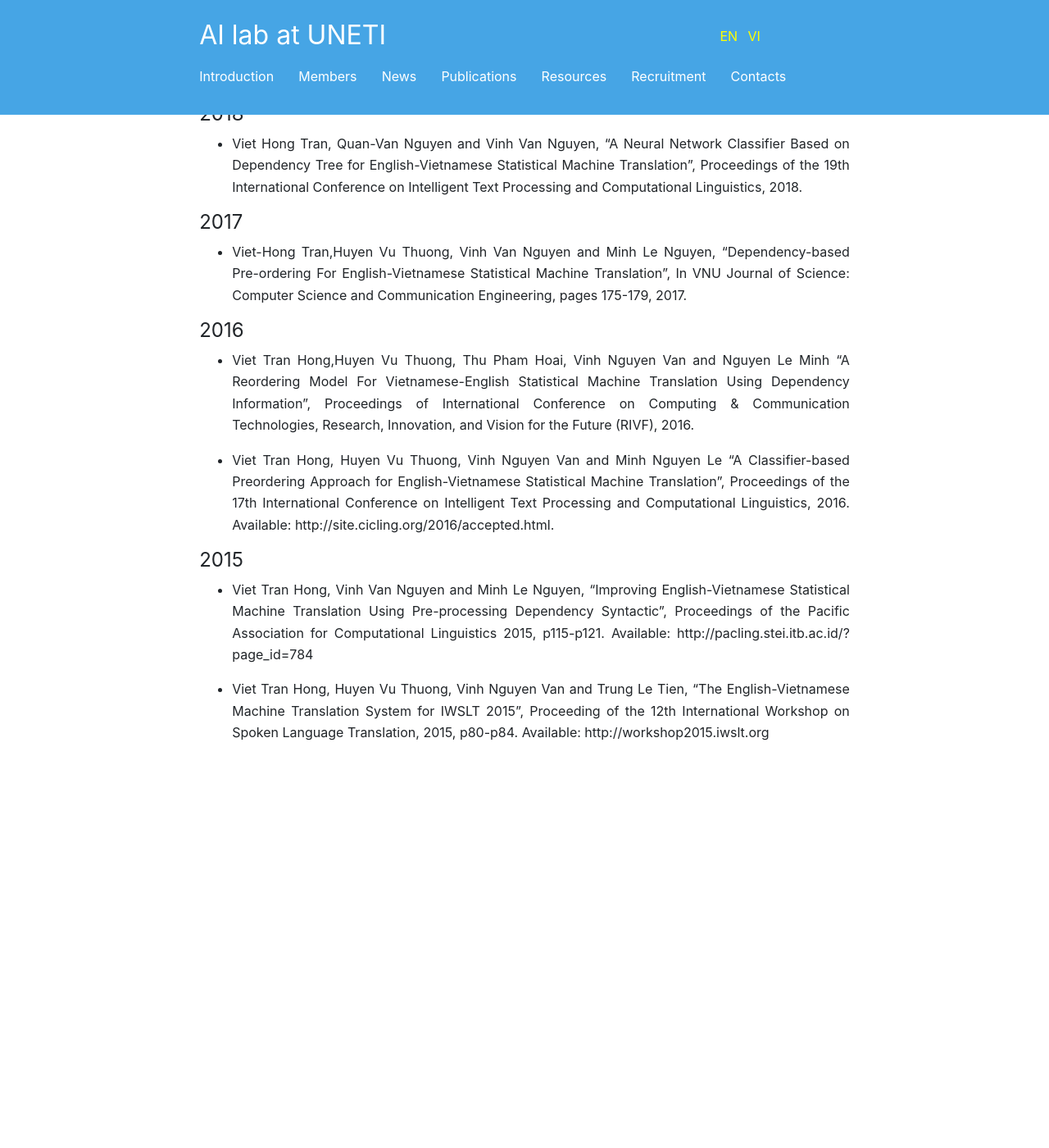
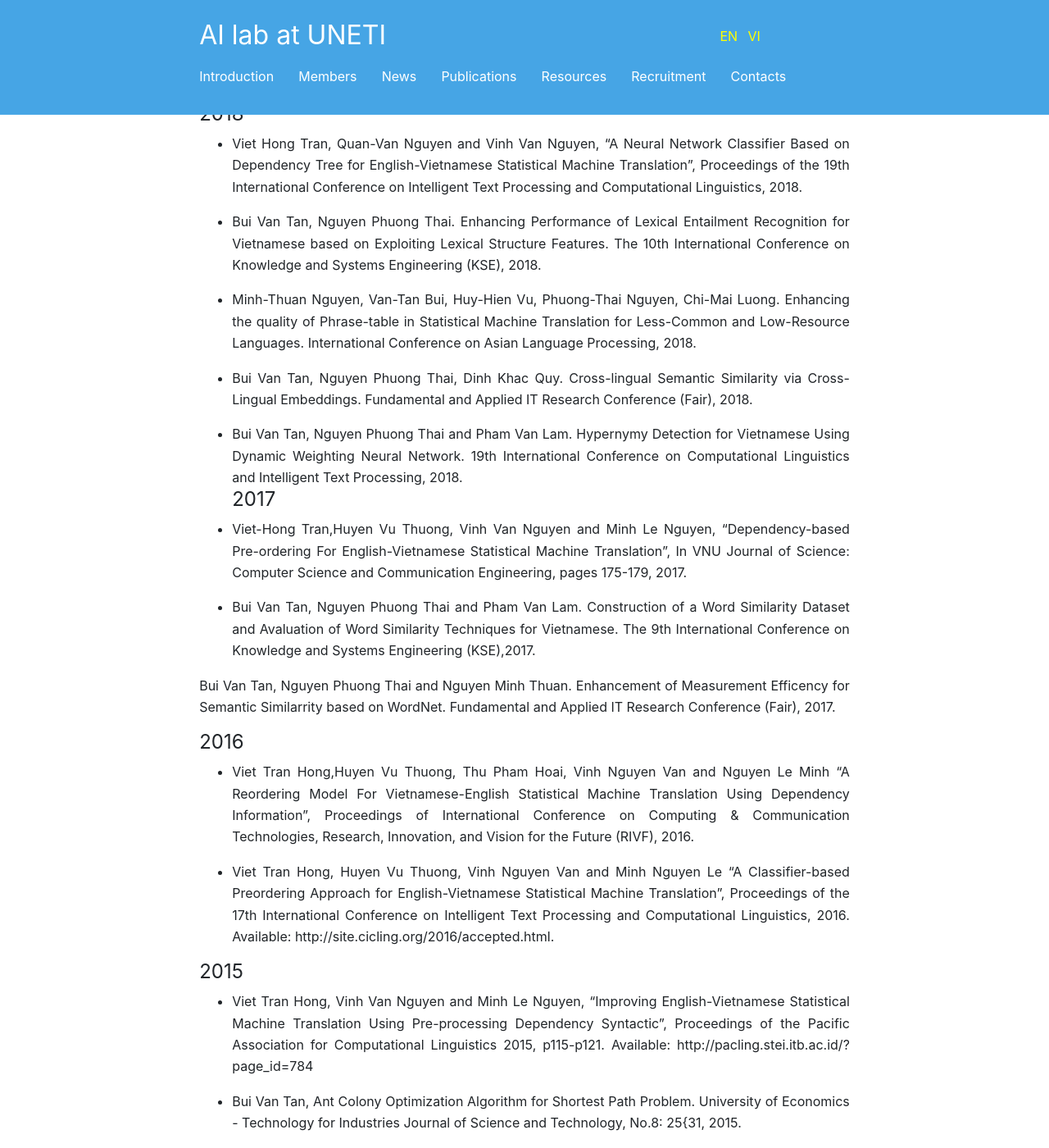
Before and after one commit to unetilab/unetilab.github.io, a Jekyll site: the page built from en/Publications.md, in a window 1280 px wide and 1400 px high, scrolled down 253 px. Shown: the whole window at 82% size. Built offline with Jekyll 4.4.1, drawn with Linux system fonts in a browser that asks for light colours; nearby versions of some CDN libraries; library files that are not in the unit come from our copies; before the commit the page ends 1200 px from its top, so only the background shows below that; some of the changed text lies outside the part shown.

Commit message:
Update Publications.md

```diff
--- a/en/Publications.md
+++ b/en/Publications.md
@@ -16,8 +16,19 @@
 #### 2018
 * Viet Hong Tran, Quan-Van Nguyen and Vinh Van Nguyen, “A Neural Network Classifier Based on Dependency Tree for English-Vietnamese Statistical Machine Translation”, Proceedings of the 19th International Conference on Intelligent Text Processing and Computational Linguistics, 2018.
 
+* Bui Van Tan, Nguyen Phuong Thai. Enhancing Performance of Lexical Entailment Recognition for Vietnamese based on Exploiting Lexical Structure Features. The 10th International Conference on Knowledge and Systems Engineering (KSE), 2018.
+
+* Minh-Thuan Nguyen, Van-Tan Bui, Huy-Hien Vu, Phuong-Thai Nguyen, Chi-Mai Luong. Enhancing the quality of Phrase-table in Statistical Machine Translation for Less-Common and Low-Resource Languages. International Conference on Asian Language Processing, 2018.
+
+* Bui Van Tan, Nguyen Phuong Thai, Dinh Khac Quy. Cross-lingual Semantic Similarity via Cross-Lingual Embeddings. Fundamental and Applied IT Research Conference (Fair), 2018.
+
+* Bui Van Tan, Nguyen Phuong Thai and Pham Van Lam. Hypernymy Detection for Vietnamese Using Dynamic Weighting Neural Network. 19th International Conference on Computational Linguistics and Intelligent Text Processing, 2018.
 #### 2017
 * Viet-Hong Tran,Huyen Vu Thuong, Vinh Van Nguyen and Minh Le Nguyen, “Dependency-based Pre-ordering For English-Vietnamese Statistical Machine Translation”, In VNU Journal of Science: Computer Science and Communication Engineering, pages 175-179, 2017.
+
+* Bui Van Tan, Nguyen Phuong Thai and Pham Van Lam. Construction of a Word Similarity Dataset and Avaluation of Word Similarity Techniques for Vietnamese. The 9th International Conference on Knowledge and Systems Engineering (KSE),2017.
+
+Bui Van Tan, Nguyen Phuong Thai and Nguyen Minh Thuan. Enhancement of Measurement Efficency for Semantic Similarrity based on WordNet. Fundamental and Applied IT Research Conference (Fair), 2017.
 
 #### 2016
 * Viet Tran Hong,Huyen Vu Thuong, Thu Pham Hoai, Vinh Nguyen Van and Nguyen Le Minh “A Reordering Model For Vietnamese-English Statistical Machine Translation Using Dependency Information”, Proceedings of International Conference on Computing & Communication Technologies, Research, Innovation, and Vision for the Future (RIVF), 2016.
@@ -27,4 +38,19 @@
 #### 2015
 * Viet Tran Hong, Vinh Van Nguyen and Minh Le Nguyen, “Improving English-Vietnamese Statistical Machine Translation Using Pre-processing Dependency Syntactic”, Proceedings of the Pacific Association for Computational Linguistics 2015, p115-p121. Available: http://pacling.stei.itb.ac.id/?page_id=784
 
+* Bui Van Tan, Ant Colony Optimization Algorithm for Shortest Path Problem. University of Economics - Technology for Industries Journal of Science and Technology, No.8: 25{31, 2015.
+
 * Viet Tran Hong, Huyen Vu Thuong, Vinh Nguyen Van and Trung Le Tien, “The English-Vietnamese Machine Translation System for IWSLT 2015”, Proceeding of the 12th International Workshop on Spoken Language Translation, 2015, p80-p84. Available: http://workshop2015.iwslt.org
+
+#### 2014
+* Viet-Hong Tran, Anh-Tuan Pham, Vinh-Van Nguyen, Hoai-Xuan Nguyen, Huy-Quang Nguyen, “ Parameter Learning for Statistical Machine Translation using CMA-ES”, Proceedings of the Sixth International Conference KSE 2014, Series: Advances in Intelligent Systems and Computing, Vol. 326.
+
+* Bui Van Tan, Parallelization of Genetic Algorithms Solves the Optimization Problem. University of Economics - Technology for Industries Journal of Science and Technology, No.1: 28{34, 2014.
+
+#### 2013
+* Bui Van Tan, Minimum Spanning Tree for Graph With Solin Algorithm. University of Economics - Technology for Industries Journal of Science and Technology,No.1: 78{82, 2013.
+
+* Luan-Nghia Pham, Viet-Hong Tran , Vinh-Van Nguyen, “Vietnamese Text Accent Restoration with Statistical Machine Translation ”, Proceeding of 27th Paciﬁc Asia Conference on Language, Information and Computation. Available:  http://aclweb.org/anthology/Y13-1044.
+
+#### 2012
+* Bui Van Tan, Improve Efficiency for Hiding Information in Binary Image. Vietnam National University Journal of Science, 28(2):110{115, 2012
```
